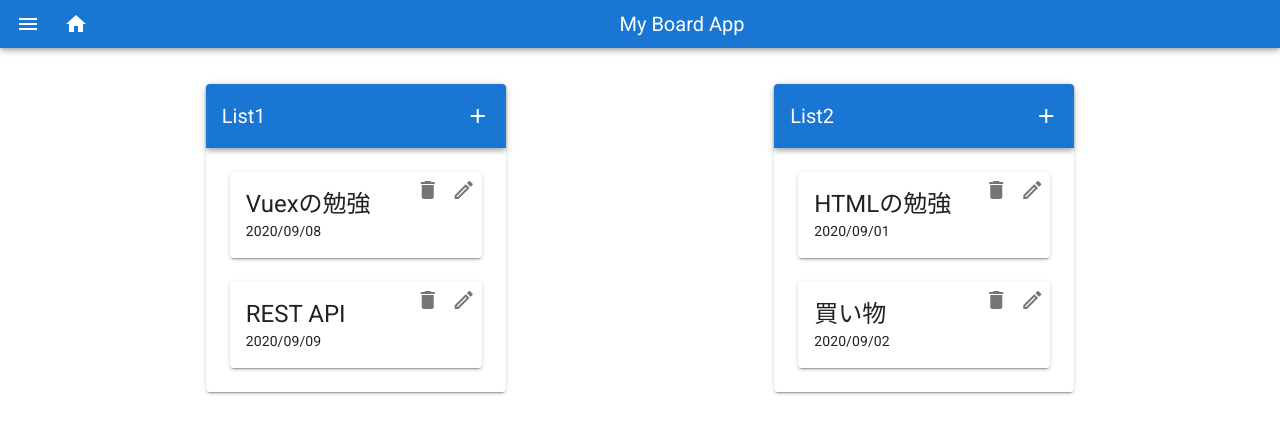
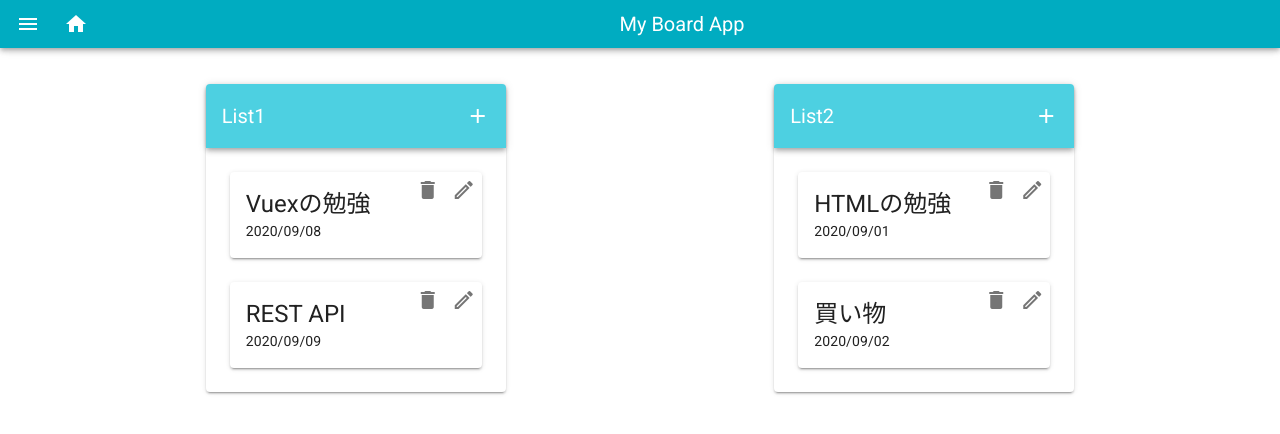
Before and after one commit to moritasoshi/my-todo-app, a Vue app: page /board/1 in a window 1280 px wide. Shown: the top 434 px of the page. Built offline with nearby package versions, Linux system fonts and the light colour scheme.

Commit message:
色調整

```diff
--- a/src/components/Tile.vue
+++ b/src/components/Tile.vue
@@ -10,7 +10,7 @@
         v-for="(tile, index) in board.tiles"
         :key="index"
       >
-        <v-app-bar dark color="primary">
+        <v-app-bar dark color="cyan lighten-2">
           <v-toolbar-title>{{ tile.name }}</v-toolbar-title>
           <v-spacer></v-spacer>
           <v-btn icon @click="addCard">
--- a/src/components/Toolbar.vue
+++ b/src/components/Toolbar.vue
@@ -1,5 +1,5 @@
 <template>
-  <v-app-bar app color="primary" dark dense>
+  <v-app-bar app color="cyan darken-1" dark dense>
     <v-app-bar-nav-icon @click.stop="toggleSideMenu"></v-app-bar-nav-icon>
     <v-toolbar-items>
       <v-btn icon @click="toHome">
```
